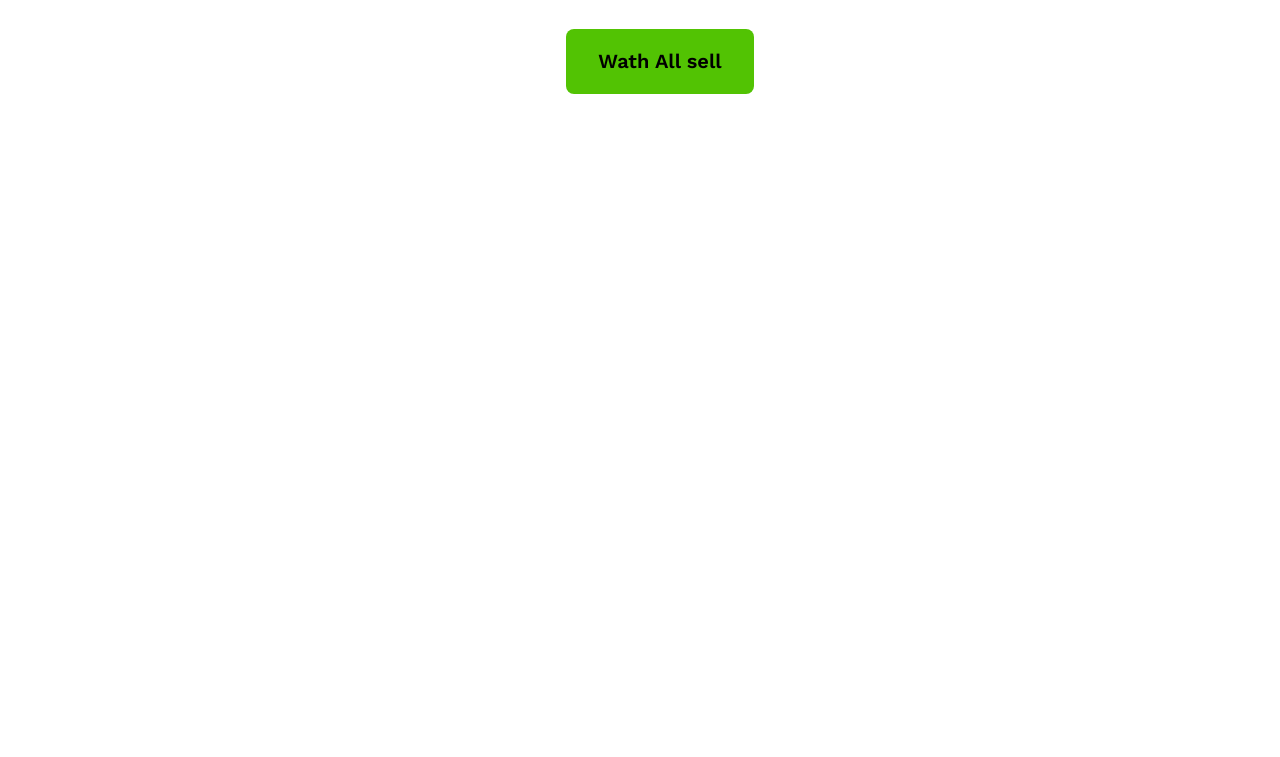
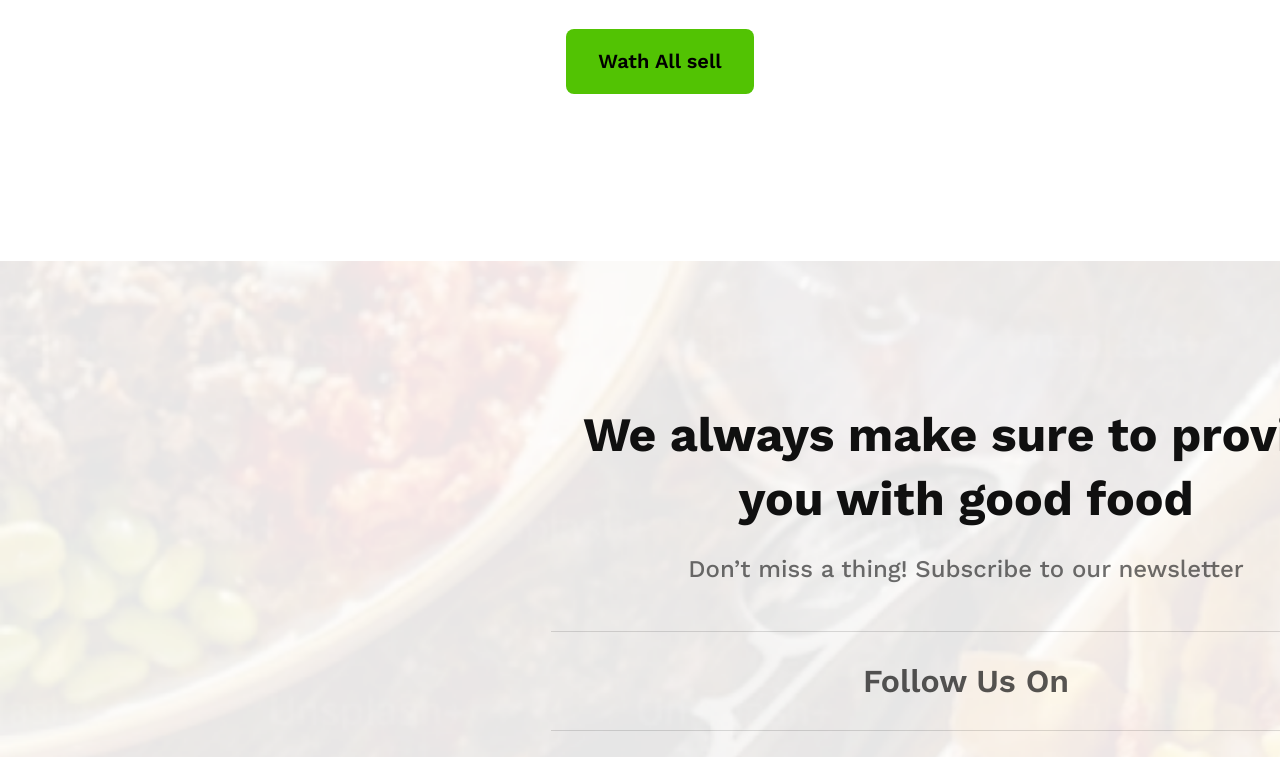
Before and after one commit to abdeyrabby404/Normal-Restaurant-Project, a plain HTML site: page index.html in a window 1280 px wide. Shown: the part 2482-3239 px from the top of the page. Before the commit the page ends 2743 px from the top, so only its background shows below. Drawn offline with nearby package versions, Linux system fonts and the light colour scheme.

Commit message:
added bottom footer

```diff
--- a/index.html
+++ b/index.html
@@ -31,7 +31,6 @@
                 </div>
             </div>
         </section>
-
         <section class="hero">
             <div class="hero-content">
                 <p class="subtitle">Savor the Flavors</p>
@@ -94,6 +93,23 @@
                 </div>
             </div>
         </section>
+        <section class="bottom-hero">
+            <div class="bottom-container">
+                <div class="bottom-container-2">
+                    <h1 class="bottom-title">We always make sure to provide you with good food</h1>
+                <p class="bottom-subtitle">Don’t miss a thing! Subscribe to our newsletter</p>
+                <div class="heading-border">
+                    <p class="bottom-heading">Follow Us On</p>
+                </div>
+                <div class="bottom-icon">
+                    <img src="icons/facebook.png" alt="">
+                    <img src="icons/insta.png" alt="">
+                    <img src="icons/twitter.png" alt="">
+                    <img src="icons/facebook.png" alt="">
+                </div>
+                </div>
+            </div>
+        </section>
     </main>
     <footer>
 
--- a/style/style.css
+++ b/style/style.css
@@ -227,9 +227,11 @@
     margin-top: 24px;
     margin-bottom: 48px;
 }
-.info-title-container{
- width: 100%;
+
+.info-title-container {
+    width: 100%;
 }
+
 .info-title {
     color: rgb(16, 16, 16);
     font-family: Work Sans;
@@ -247,6 +249,77 @@
     margin-bottom: 32px;
 
 }
-    .top-icon {
-        text-align: center;
-    }
+
+.top-icon {
+    text-align: center;
+}
+
+.bottom-hero{
+    width: 1932px;
+    background-image: url(../assets/social-bg.png);
+    background-repeat: no-repeat;
+    background-size: cover;
+    background-position: center;
+    height: 671px;
+    display: flex;
+    justify-content: center;
+    align-items: center;
+}
+
+.bottom-container {
+    width: 1320px;
+    /* margin: 137px auto; */
+    /* background-color: red; */
+    display: flex;
+    justify-content: center;
+    align-items: center;
+    /* background-color: red; */
+}
+
+.bottom-container-2 {
+    width: 830px;
+    display: flex;
+    flex-direction: column;
+    justify-content: center;
+    align-items: center;
+}
+
+.bottom-title {
+    color: rgb(16, 16, 16);
+    font-family: Work Sans;
+    font-size: 48px;
+    font-weight: 700;
+    line-height: 64px;
+    letter-spacing: 0%;
+    text-align: center;
+}
+
+.bottom-subtitle {
+    color: rgb(16, 16, 16);
+    font-family: Work Sans;
+    font-size: 24px;
+    font-weight: 500;
+    line-height: 28px;
+    letter-spacing: 0%;
+    text-align: left;
+    opacity: 0.6;
+    margin-top: 24px;
+    margin-bottom: 48px ;
+}
+.heading-border{
+    width: 100%;
+}
+.bottom-heading {
+    color: rgb(16, 16, 16);
+    font-family: Work Sans;
+    font-size: 32px;
+    font-weight: 600;
+    line-height: 38px;
+    letter-spacing: 0%;
+    text-align: center;
+    opacity: 0.7;
+    padding: 30px 0px;
+    border-bottom: 1px solid rgba(16, 16, 16, 0.2);
+    border-top: 1px solid rgba(16, 16, 16, 0.2);
+    margin-bottom: 32px;
+}
```
